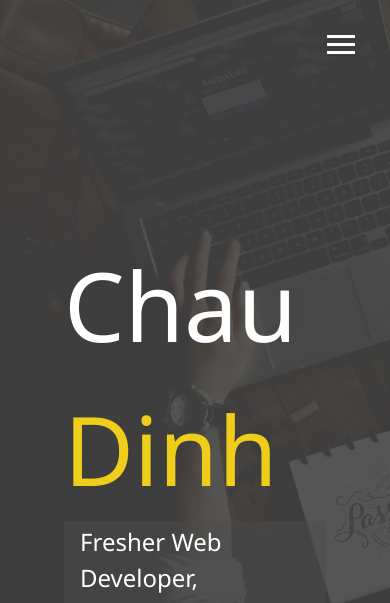
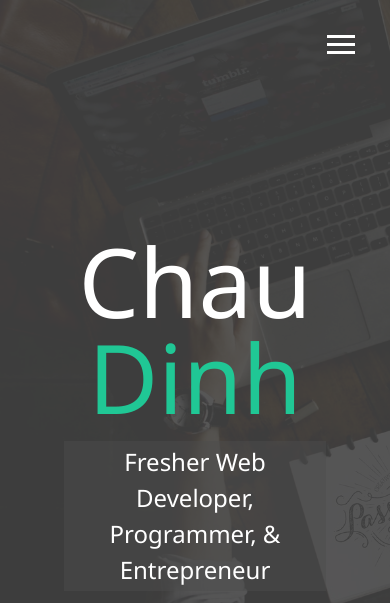
Before and after one commit to ChauDinh/modern_portfolio, a website: page dist/index.html in a window 390 px wide. Shown: the top 603 px of the page. Drawn offline with Linux system fonts and the light colour scheme.

Commit message:
Added media query and made menu overlay responsive

```diff
--- a/scss/_config.scss
+++ b/scss/_config.scss
@@ -1,5 +1,5 @@
 $primary-color: #444;
-$secondary-color: #eece1a;
+$secondary-color: #20c795;
 $show-home-image: true;
 $home-image: url(../img/designer.jpeg);
 $background-opacity: 0.9;
@@ -28,3 +28,28 @@ $background-opacity: 0.9;
         }
     }
 }
+
+// Media Query Mixins
+@mixin mediaSm {
+    @media screen and (max-width: 500px) {
+        @content;
+    }
+}
+
+@mixin mediaMd {
+    @media screen and (max-width: 768px) {
+        @content;
+    }
+}
+
+@mixin mediaLg {
+    @media screen and (min-width: 769px) and (max-width: 1170px) {
+        @content;
+    }
+}
+
+@mixin mediaXl {
+    @media screen and (min-width: 1171px) {
+        @content;
+    }
+}
--- /dev/null
+++ b/scss/_mobile.scss
@@ -0,0 +1,57 @@
+// Widescreens
+@include mediaXl {
+
+}
+
+// Desktops & Laptops
+@include mediaLg {
+
+}
+
+// Tablets & Small Laptops
+@include mediaMd {
+    main {
+        align-items: center;
+        text-align: center;
+
+        .lg-heading {
+            line-height: 1;
+            margin-bottom: 1rem;
+        }
+    }
+
+    ul.menu-nav, div.menu-branding {
+        float: none;
+        width: 100%;
+        min-height: 0;
+
+        &.show {
+            transform: translate3d(0, 0, 0);
+        }
+    }
+
+    .menu-nav {
+        height: 75vh;
+        transform: translate3d(-100%, 0, 0);
+        font-size: 24px;
+    }
+
+    .menu-branding {
+        height: 25vh;
+        transform: translate3d(100%, 0, 0);
+
+        .portrait {
+            background: url('../img/portrait.jpg');
+            background-size: cover;
+            width: 150px;
+            height: 150px
+        }
+    }
+}
+
+// Smartphones
+@include mediaSm {
+    main#home h1 {
+        margin-top: 10vh;
+    }
+}
--- a/scss/main.scss
+++ b/scss/main.scss
@@ -1,5 +1,6 @@
 @import 'config';
 @import 'menu';
+@import 'mobile';
 
 * {
     box-sizing: border-box;
```
Also changed, not shown: dist/css/main.css.
